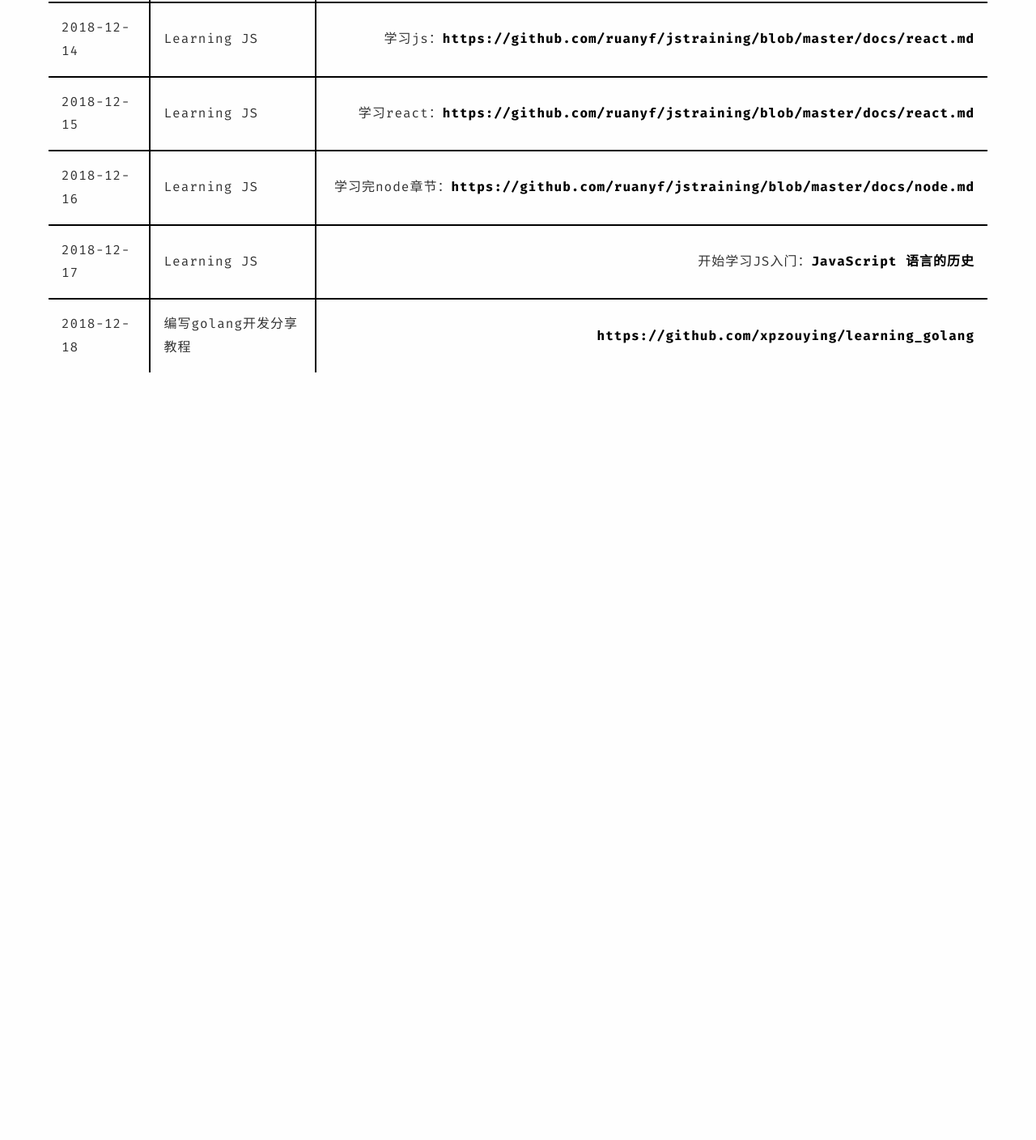
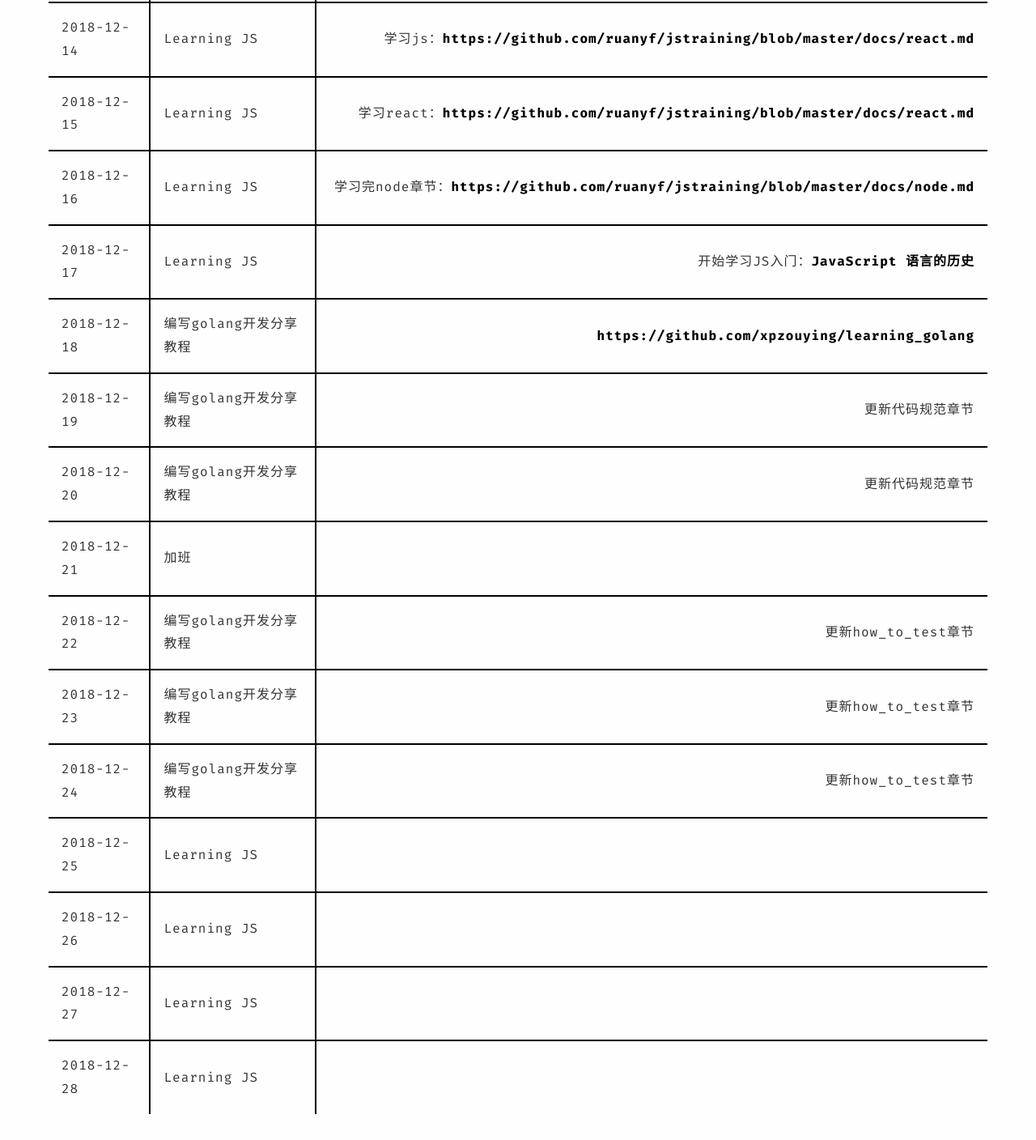
Before and after one commit to xpzouying/xpzouying.github.io, a plain HTML site: page post/reading_notebook_201812/index.html in a window 1280 px wide. Shown: the part 1557-2965 px from the top of the page at 81% size. Before the commit the page ends 2049 px from the top, so only its background shows below. Drawn offline with nearby package versions, Linux system fonts and the light colour scheme.

Commit message:
update reading notebook 20181228

```diff
--- a/post/reading_notebook_201812/index.html
+++ b/post/reading_notebook_201812/index.html
@@ -204,6 +204,66 @@
 <td>编写golang开发分享教程</td>
 <td align="right"><a href="https://github.com/xpzouying/learning_golang">https://github.com/xpzouying/learning_golang</a></td>
 </tr>
+
+<tr>
+<td>2018-12-19</td>
+<td>编写golang开发分享教程</td>
+<td align="right">更新代码规范章节</td>
+</tr>
+
+<tr>
+<td>2018-12-20</td>
+<td>编写golang开发分享教程</td>
+<td align="right">更新代码规范章节</td>
+</tr>
+
+<tr>
+<td>2018-12-21</td>
+<td>加班</td>
+<td align="right"></td>
+</tr>
+
+<tr>
+<td>2018-12-22</td>
+<td>编写golang开发分享教程</td>
+<td align="right">更新how_to_test章节</td>
+</tr>
+
+<tr>
+<td>2018-12-23</td>
+<td>编写golang开发分享教程</td>
+<td align="right">更新how_to_test章节</td>
+</tr>
+
+<tr>
+<td>2018-12-24</td>
+<td>编写golang开发分享教程</td>
+<td align="right">更新how_to_test章节</td>
+</tr>
+
+<tr>
+<td>2018-12-25</td>
+<td>Learning JS</td>
+<td align="right"></td>
+</tr>
+
+<tr>
+<td>2018-12-26</td>
+<td>Learning JS</td>
+<td align="right"></td>
+</tr>
+
+<tr>
+<td>2018-12-27</td>
+<td>Learning JS</td>
+<td align="right"></td>
+</tr>
+
+<tr>
+<td>2018-12-28</td>
+<td>Learning JS</td>
+<td align="right"></td>
+</tr>
 </tbody>
 </table>
   </article>
```
Also changed, not shown: images/asserts/image-20181220095624458-5270984.png (added), images/asserts/image-20181220095624458.png (added).
